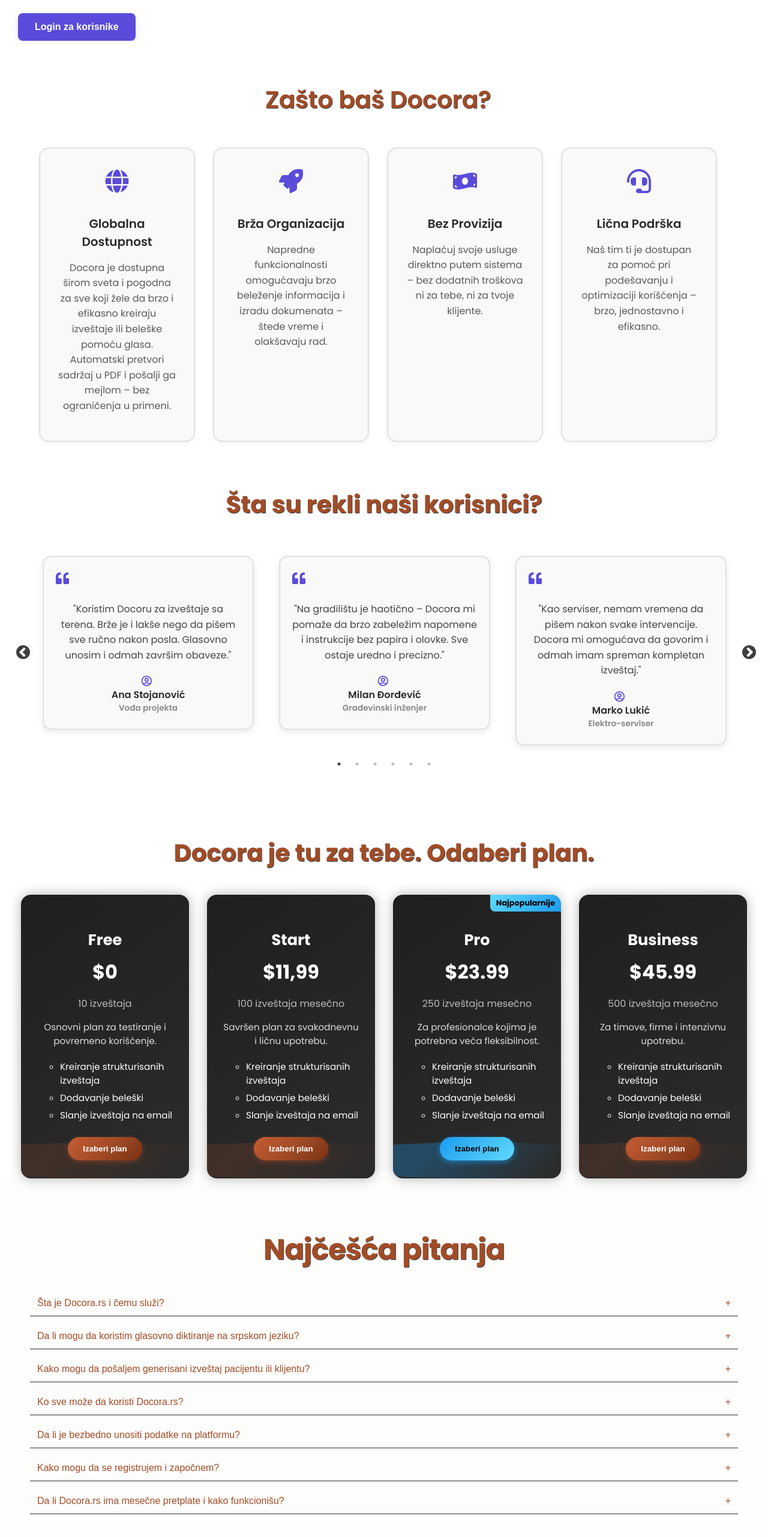
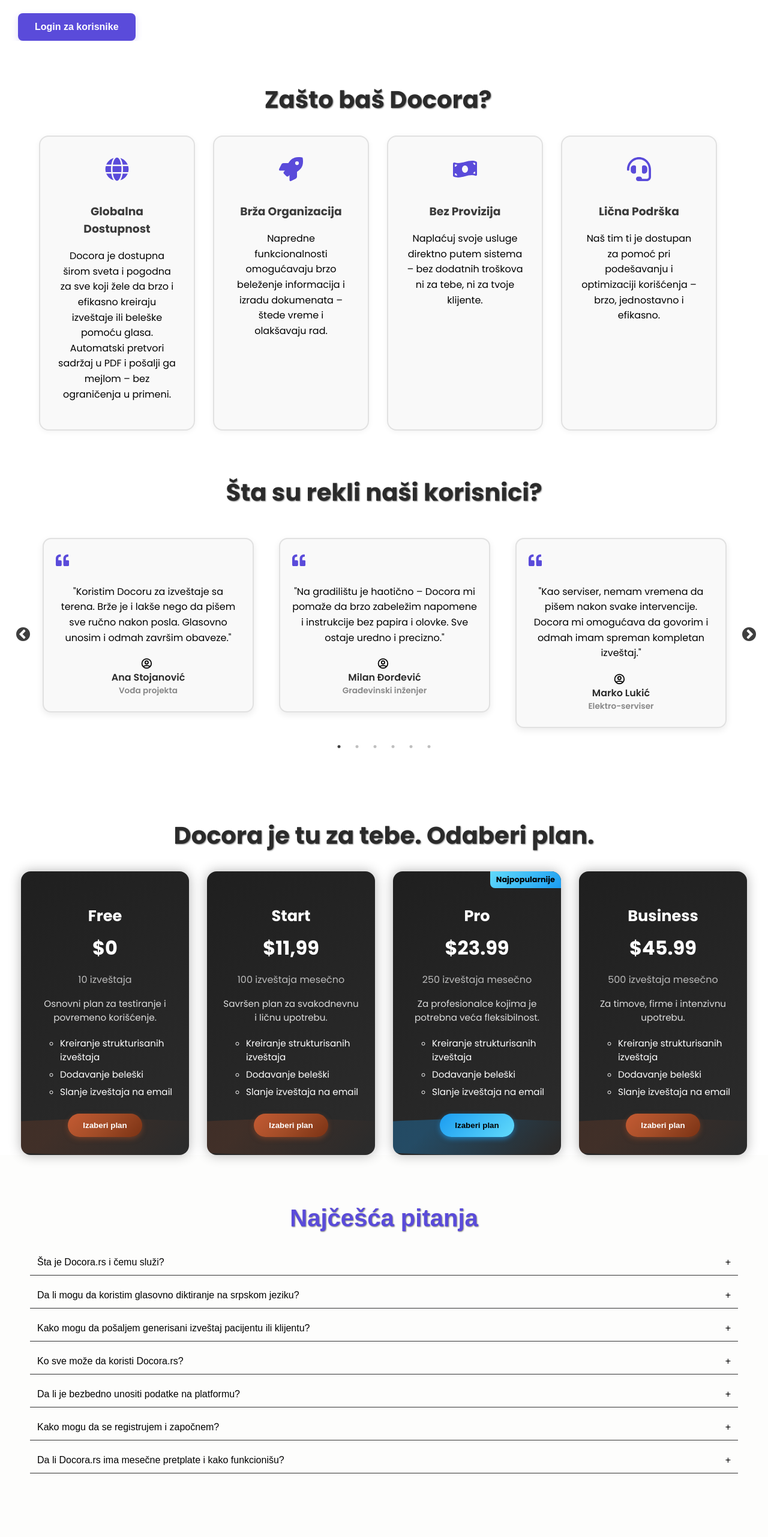
Before and after one commit to trifun96/report-fe, a React (Create React App) app: page / in a window 1280 px wide. Shown: the part 1323-3886 px from the top of the page at 60% size. Built offline with nearby package versions, Linux system fonts and the light colour scheme; what pdfmake would draw is missing.

Commit message:
change style

```diff
--- a/src/components/ContactPage/ContactForm.css
+++ b/src/components/ContactPage/ContactForm.css
@@ -1,21 +1,19 @@
 .contact-form-container {
-  min-height: 100dvh;
-  background: linear-gradient(135deg, #ffffff 50%, #e9eaff 100%);
   display: flex;
   justify-content: center;
   align-items: center;
   position: relative;
   overflow: hidden;
-  padding: 0 20px;
+  padding: 0 15px;
   flex-direction: column;
 }
 
 .contact-form-container form {
   position: relative;
   z-index: 1;
-    background-color: #e9ebf5;
+  background-color: #e9ebf5;
   border-radius: 20px;
-  padding: 25px 40px;
+  padding: 20px 30px 50px 30px;
   width: 100%;
   max-width: 480px;
   backdrop-filter: blur(16px);
@@ -25,7 +23,7 @@
   display: flex;
   flex-direction: column;
   gap: 20px;
-  margin-top: 100px;
+  margin: 20px;
 }
 
 .contact-form-container h2 {
@@ -120,6 +118,7 @@
 @media (max-width: 768px) {
   .contact-form-container form {
     padding: 30px 25px;
+    margin: 50px;
   }
 
   .contact-form-container h2 {
--- a/src/components/ContactPage/ContactForm.jsx
+++ b/src/components/ContactPage/ContactForm.jsx
@@ -3,7 +3,7 @@
 import { toast } from "react-toastify";
 import { useNavigate } from "react-router-dom";
 import "./ContactForm.css";
-import Logo from "../Logo/Logo";
+import Header from "../Header/Header";
 
 const ContactForm = () => {
   const [formData, setFormData] = useState({
@@ -45,7 +45,7 @@
 
   return (
     <>
-      <Logo />
+      <Header/>
       <div className="contact-form-container">
         <form onSubmit={handleSubmit}>
           <h2>Kontaktirajte nas</h2>
--- a/src/components/FAQAcordion/FAQAccordion.css
+++ b/src/components/FAQAcordion/FAQAccordion.css
@@ -11,13 +11,11 @@
 }
 
 .faq-title {
-  font-size: 48px;
+  color:#5a4bda;
+  font-size: 40px;
   font-weight: 800;
-  color: #a24c27;
-  font-family: 'Poppins', sans-serif;
-  letter-spacing: -1px;
-  line-height: 1.2;
-  text-shadow: 1px 1px 1px rgba(0,0,0,0.8);
+  margin-bottom: 30px;
+  text-shadow: 1px 1px 2px rgba(0, 0, 0, 0.5);
 }
 
 .faq-item {
@@ -28,7 +26,7 @@
 .faq-question {
   background: none;
   border: none;
-  color: #a24c27;
+  color: #000000;
   font-size: 1rem;
   text-align: left;
   width: 100%;
@@ -54,7 +52,7 @@
   }
 
   .faq-title{
-    font-size: 35px;
+    font-size: 28px;
   }
 
   .faq-answer {
--- a/src/components/FeaturePage/FeaturePage.css
+++ b/src/components/FeaturePage/FeaturePage.css
@@ -9,10 +9,9 @@
 
 .features-title {
   font-size: 40px;
-  margin-bottom: 50px;
-  font-weight: 600;
-  color: #a24c27;
-  text-shadow: 1px 1px 1px rgba(0, 0, 0, 0.8);
+  font-weight: 800;
+  margin-bottom: 30px;
+  text-shadow: 1px 1px 2px rgba(0, 0, 0, 0.5);
 }
 
 .features-grid {
@@ -46,16 +45,9 @@
   color: #5a4bda;
 }
 
-.feature-title {
-  font-size: 20px;
-  font-weight: 600;
-  margin-bottom: 12px;
-  color: #2b2b2b;
-}
-
 .feature-description {
   font-size: 1rem;
-  color: #5a5a5a;
+  color: black;
   line-height: 1.6;
 }
 
--- a/src/components/FooterPage/FooterPage.css
+++ b/src/components/FooterPage/FooterPage.css
@@ -22,7 +22,7 @@
 }
 
 .footer-logo {
-  color: #a24c27;
+  color: #5a4bda;
   font-size: 35px;
   margin-bottom: 10px;
   margin-top: 10px;
@@ -32,7 +32,7 @@
 .footer-description {
   font-size: 0.95rem;
   line-height: 1.6;
-  color: #5a5a5a;
+  color: #000000;
 }
 
 .footer-center h3,
@@ -52,7 +52,7 @@
 }
 
 .footer-center ul li a {
-  color: #5a5a5a;
+  color: #000000;
   text-decoration: none;
   transition: color 0.3s ease;
 }
--- a/src/components/ForgotPassword/ForgotPassword.css
+++ b/src/components/ForgotPassword/ForgotPassword.css
@@ -1,6 +1,4 @@
 .forgot-password-container {
-  min-height: 100dvh;
-  background: linear-gradient(135deg, #ffffff 60%, #e9eaff 100%);
   display: flex;
   justify-content: center;
   align-items: center;
@@ -13,7 +11,7 @@
 .forgot-password-container form {
   position: relative;
   z-index: 1;
-  background-color: #ffffff;
+    background-color: #e9ebf5;
   border-radius: 20px;
   padding: 40px 30px;
   width: 100%;
--- a/src/components/ForgotPassword/ForgotPassword.jsx
+++ b/src/components/ForgotPassword/ForgotPassword.jsx
@@ -4,6 +4,7 @@
 import "./ForgotPassword.css";
 import { toast } from "react-toastify";
 import Logo from "../Logo/Logo";
+import Header from "../Header/Header";
 
 const ForgotPassword = () => {
   const [email, setEmail] = useState("");
@@ -27,7 +28,7 @@
 
   return (
     <>
-      <Logo />
+      <Header/>
       <div className="forgot-password-container">
         <form onSubmit={handleSubmit}>
           <h2>Zaboravili ste lozinku?</h2>
--- a/src/components/LoginForm/LoginForm.css
+++ b/src/components/LoginForm/LoginForm.css
@@ -1,13 +1,11 @@
 .auth-background {
-    min-height: 100dvh;
-    background: linear-gradient(135deg, #ffffff 50%, #e9eaff 100%);
     display: flex;
     justify-content: center;
     align-items: center;
     position: relative;
     overflow: hidden;
     padding: 40px 20px;
-    margin-top: 50px;
+    margin: 20px;
 }
 
 .auth-form-container {
@@ -95,8 +93,6 @@
 @media (max-width: 768px) {
     .auth-form-container {
         max-width: 100%;
-        padding: 30px 20px;
-        margin-top: 40px;
     }
 
     .auth-title {
--- a/src/components/LoginForm/LoginForm.jsx
+++ b/src/components/LoginForm/LoginForm.jsx
@@ -5,6 +5,7 @@
 import { loginUser, registerUser } from "../../api/api";
 import { toast } from "react-toastify";
 import "react-toastify/dist/ReactToastify.css";
+import Header from "../Header/Header";
 
 const AuthForm = ({ mode }) => {
   const [isLogin, setIsLogin] = useState(mode === "login");
@@ -81,7 +82,7 @@
 
   return (
     <>
-      <Logo />
+      <Header />
       <div className="auth-background">
         <div className="auth-form-container">
           <h2 className="auth-title">{isLogin ? "Prijava" : "Registracija"}</h2>
--- a/src/components/PricingPlan/PricingPlan.css
+++ b/src/components/PricingPlan/PricingPlan.css
@@ -9,10 +9,9 @@
 
 .pricing-title {
   font-size: 40px;
-  margin-bottom: 40px;
-  color: #a24c27;
   font-weight: 800;
-  text-shadow: 1px 1px 1px rgba(0, 0, 0, 0.8);
+  margin-bottom: 30px;
+  text-shadow: 1px 1px 2px rgba(0, 0, 0, 0.5);
 }
 
 h6 {
--- a/src/components/TestimonialPage/TestimonialComponent.css
+++ b/src/components/TestimonialPage/TestimonialComponent.css
@@ -7,11 +7,9 @@
 
 .testimonials-title {
   font-size: 40px;
-  margin-bottom: 40px;
-  font-weight: 700;
-  color: #a24c27;
-  text-shadow: none;
-  text-shadow: 1px 1px 1px rgba(0, 0, 0, 0.8);
+  font-weight: 800;
+  margin-bottom: 30px;
+  text-shadow: 1px 1px 2px rgba(0, 0, 0, 0.5);
 }
 
 .testimonial-card {
@@ -45,7 +43,7 @@
 
 .testimonial-text {
   font-size: 1rem;
-  color: #444;
+  color: black;
   line-height: 1.6;
   margin-bottom: 20px;
   overflow: hidden;
@@ -69,7 +67,7 @@
 .icon {
   font-size: 1.3rem;
   margin-right: 6px;
-  color: #5a4bda;
+  color: #000000;
 }
 
 .author-name {
```
